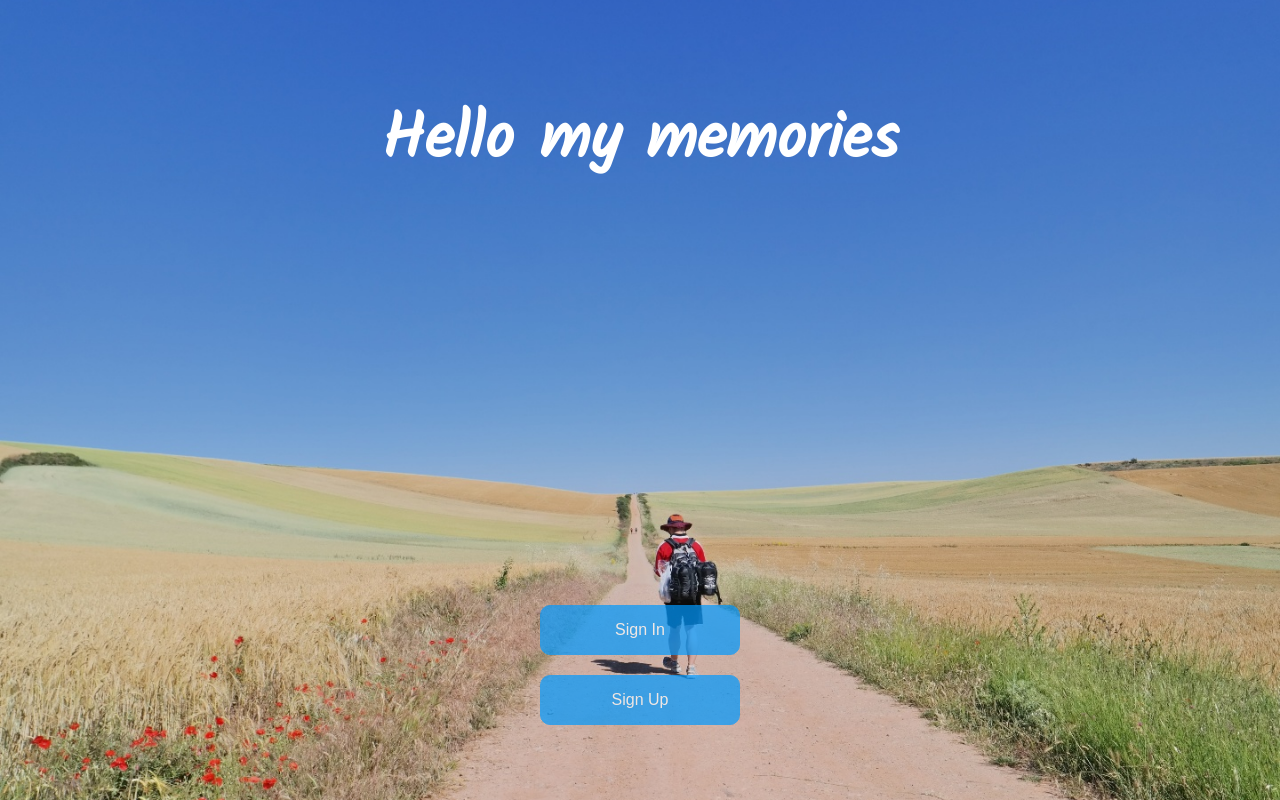
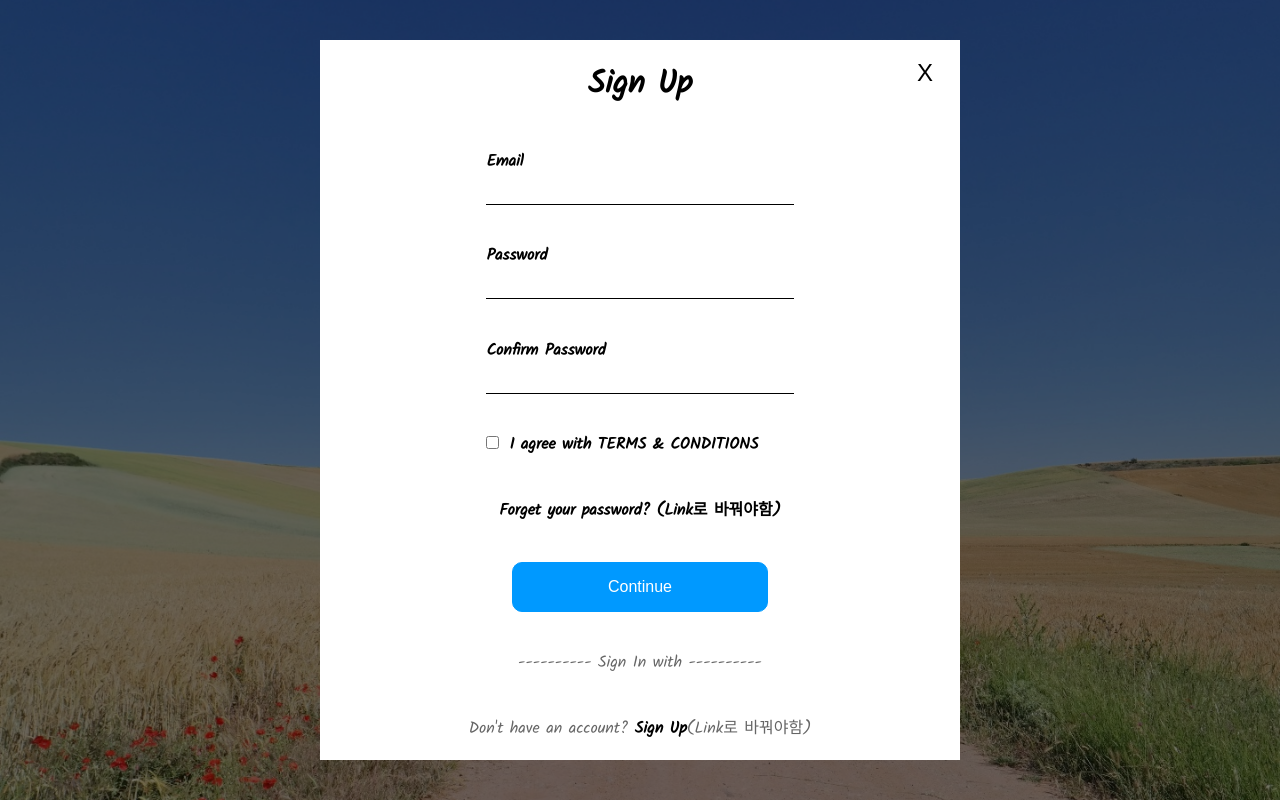
Before and after one commit to GiSeok-Hong/my_footprints_front, a React app: page / in a window 1280 px wide. Built offline with nearby package versions, Linux system fonts and the light colour scheme.

Commit message:
11/17 btn 중복 코드 제거, input 작성

```diff
--- a/src/components/index/indexBtn.tsx
+++ b/src/components/index/btn.tsx
@@ -3,10 +3,8 @@ import styled from 'styled-components';
 
 const Button = styled.button`
   /* 기본 모양 */
-  width:200px;
   height:50px;
   border-radius: ${props => props.theme.borderRadius};
-  opacity:0.7;
   border: 1px solid ${props => props.theme.colors.main};
   background-color: ${props => props.theme.colors.main};
   cursor:pointer;
@@ -16,17 +14,24 @@ const Button = styled.button`
   font-size: 1rem;
   color: ${props => props.theme.colors.white};
 
+  &:hover {
+    background-color: ${props => props.theme.colors.white};
+    color:${props => props.theme.colors.main};
+  }
+`;
+
+const IndexButton = styled(Button)`
+  width:200px;
+  opacity:0.7;
+
   /* 위치 */
   position:absolute;
   left:50%;
   transform:translate(-50%,-50%);
+`;
 
-
-
-  &:hover {
-    background-color: ${props => props.theme.colors.white};
-    color:${props => props.theme.colors.main};
-  }
+const ContinueButton = styled(Button)`
+  width:20vw;
 `;
 
 type ButtonProps = {
@@ -37,9 +42,17 @@ type ButtonProps = {
 
 const IndexBtn = ({ title, bottom }: ButtonProps) => {
   return (
-    <Button style={{ bottom }}>{ title }</Button>
+    <IndexButton style={{ bottom }}>{ title }</IndexButton>
   );
 };
 
 
+const ContinueBtn = () => {
+  return (
+    <ContinueButton>Continue</ContinueButton>
+  )
+}
+
+
+export { IndexBtn, ContinueBtn };
 export default IndexBtn;
--- a/src/components/index/continueBtn.tsx
+++ /dev/null
@@ -1,27 +0,0 @@
-import React from 'react';
-import styled from 'styled-components';
-
-const Button = styled.button`
-  width:20vw;
-  height:50px;
-  background-color: ${props => props.theme.colors.main};
-  color:${props => props.theme.colors.white};
-  border:1px solid ${props => props.theme.colors.main};
-  border-radius: ${props => props.theme.borderRadius};
-  cursor:pointer;
-  font-size:1rem;
-  outline:none;
-
-  &:hover {
-    background-color: ${props => props.theme.colors.white};
-    color: ${props => props.theme.colors.main};
-  }
-`
-
-const ContinueBtn = () => {
-  return (
-    <Button>Continue</Button>
-  )
-}
-
-export default ContinueBtn;
--- a/src/components/index/input.tsx
+++ b/src/components/index/input.tsx
@@ -1,16 +1,60 @@
 import React from 'react';
 import styled from 'styled-components';
 
-const Input = styled.input`
+const Label = styled.label`
+  display:block;
+  width:48%;
+  font-size:1rem;
+  font-weight: ${props => props.theme.fontWeight.Bold};
+`
+
+const Input = styled.input `
+  border:none;
+  outline: none;
 
 `
 
-const IndexInput = () => {
-  return (
+const DefaultInput = styled(Input)`
+  display:block;
+  width:100%;
+  border-bottom: 1px solid #000;
+  margin-top: 10px;
+  padding-bottom: 5px;
+`
 
-      <Input>d</Input>
+const Checkbox = styled(Input)`
+  margin-right:10px;
+`
 
-  );
+type InputProps = {
+  title: string;
+  inputType: string;
 }
 
-export default IndexInput();
+type ChkProps = {
+  title: string;
+  content: string;
+}
+
+const IndexInput = ({ title, inputType }: InputProps) => {
+  return (
+    <Label htmlFor= {title}>
+      {title}
+      <DefaultInput type={inputType} id={ title }/>
+    </Label>
+  );
+};
+
+const ChkInput = ({ title, content }: ChkProps) => {
+  return (
+    <Label htmlFor= {title}>
+      <Checkbox type="checkbox" id={ title }/>
+      {content}
+    </Label>
+  );
+};
+
+
+export { IndexInput, ChkInput };
+
+export default IndexInput;
--- a/src/components/index/modal.tsx
+++ b/src/components/index/modalForm.tsx
@@ -2,7 +2,8 @@ import React from 'react';
 import styled from 'styled-components';
 // import { Link } from 'react-router-dom';
 import CloseBtn from '../common/closeBtn';
-import ContinueBtn from './continueBtn';
+import { ContinueBtn } from './btn';
+import { IndexInput, ChkInput } from './input';
 
 const Modal = styled.div`
   width:100vw;
@@ -11,6 +12,7 @@ const Modal = styled.div`
   position:relative;
   font-family:'Kalam';
 
+  /* Modal > form */
   & > form {
     width:50vw;
     height:90vh;
@@ -25,11 +27,13 @@ const Modal = styled.div`
     justify-content:space-around;
 
 
+    /* Modal > form > p*/
     p {
       font-size:1rem;
       color:#666;
     }
 
+    /* Modal > form > span */
     // 나중에 link 로 바꿔줄 부분
     & > span {
       display:block;
@@ -48,7 +52,12 @@ const IndexModal = () => {
       <form>
         <CloseBtn />
         {/* 상태에 따라 제목 수정 */}
-        <h1>Sign In</h1>
+        <h1>Sign Up</h1>
+
+        <IndexInput title="Email" inputType="email"/>
+        <IndexInput title="Password" inputType="password"/>
+        <IndexInput title="Confirm Password" inputType="password"/>
+        <ChkInput title="agree" content="I agree with TERMS & CONDITIONS" />
 
         {/* Sign In 에서만 나와야함 */}
         <span>Forget your password? (Link로 바꿔야함)</span>
--- a/src/pages/index.tsx
+++ b/src/pages/index.tsx
@@ -1,7 +1,7 @@
 import React from 'react';
 import styled from 'styled-components';
-import IndexBtn from '../components/index/indexBtn';
-import IndexModal from '../components/index/modal';
+import { IndexBtn } from '../components/index/btn';
+import IndexModal from '../components/index/modalForm';
 // import Header from '../components/common/header';
 
 // 첫 페이지
@@ -25,7 +25,7 @@ const Index = styled.div`
 
 
 const IndexPage = () => {
-  const issign = false;
+  const issign = true;
 
   return (
     <Index>
--- a/src/styles/theme.ts
+++ b/src/styles/theme.ts
@@ -7,6 +7,18 @@ const myTheme: DefaultTheme = {
     main: "#0099FF",
     white: "#fff",
   },
+
+  fontWeight: {
+    Thin: 100,
+    ExtraLight: 200,
+    Light: 300,
+    Normal: 400,
+    Medium: 500,
+    SemiBold: 600,
+    Bold: 700,
+    ExtraBold: 800,
+    UltraBold: 900,
+  }
 }
 
 export { myTheme };
```
Also changed, not shown: src/styles/styled.d.ts (+12 -0 lines).
